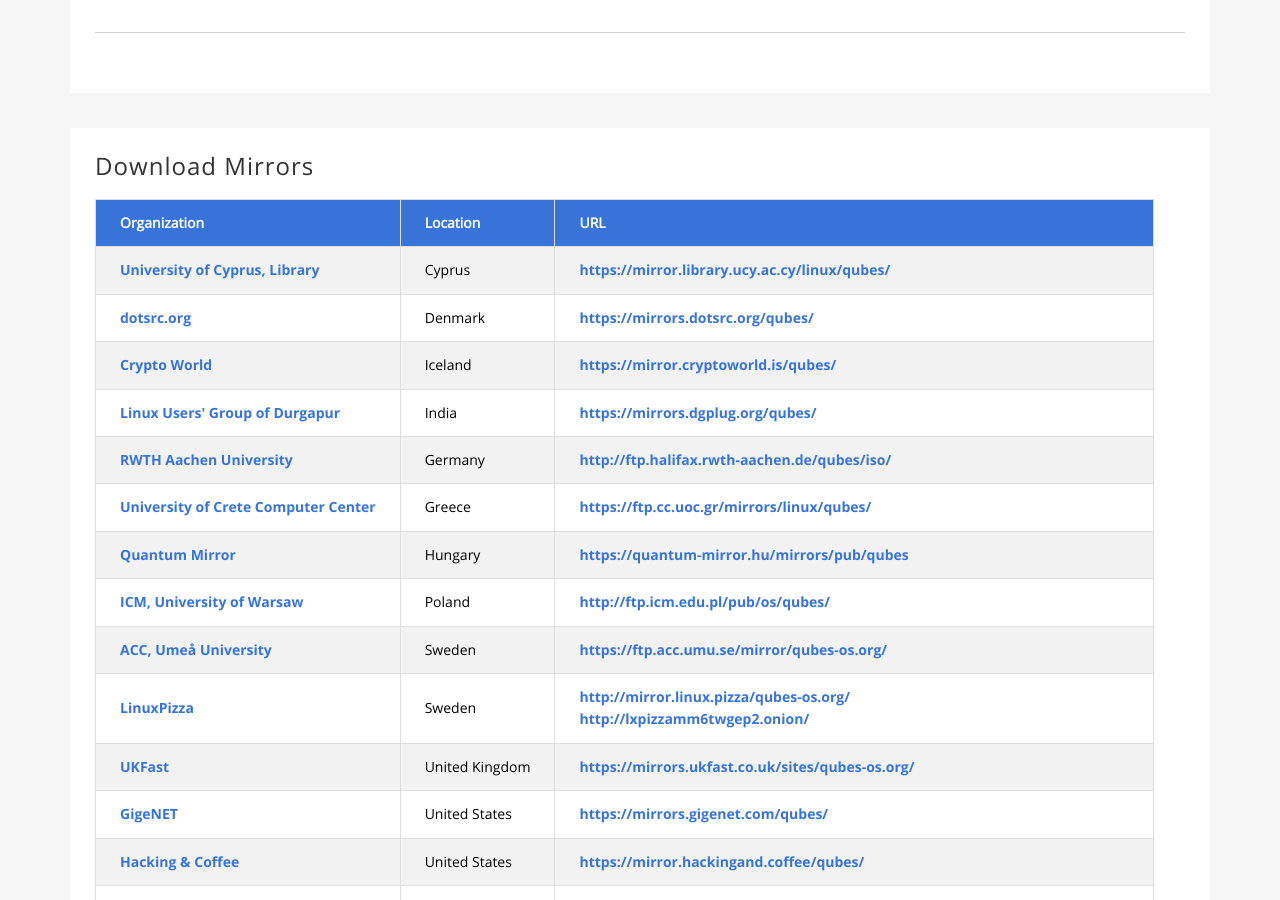
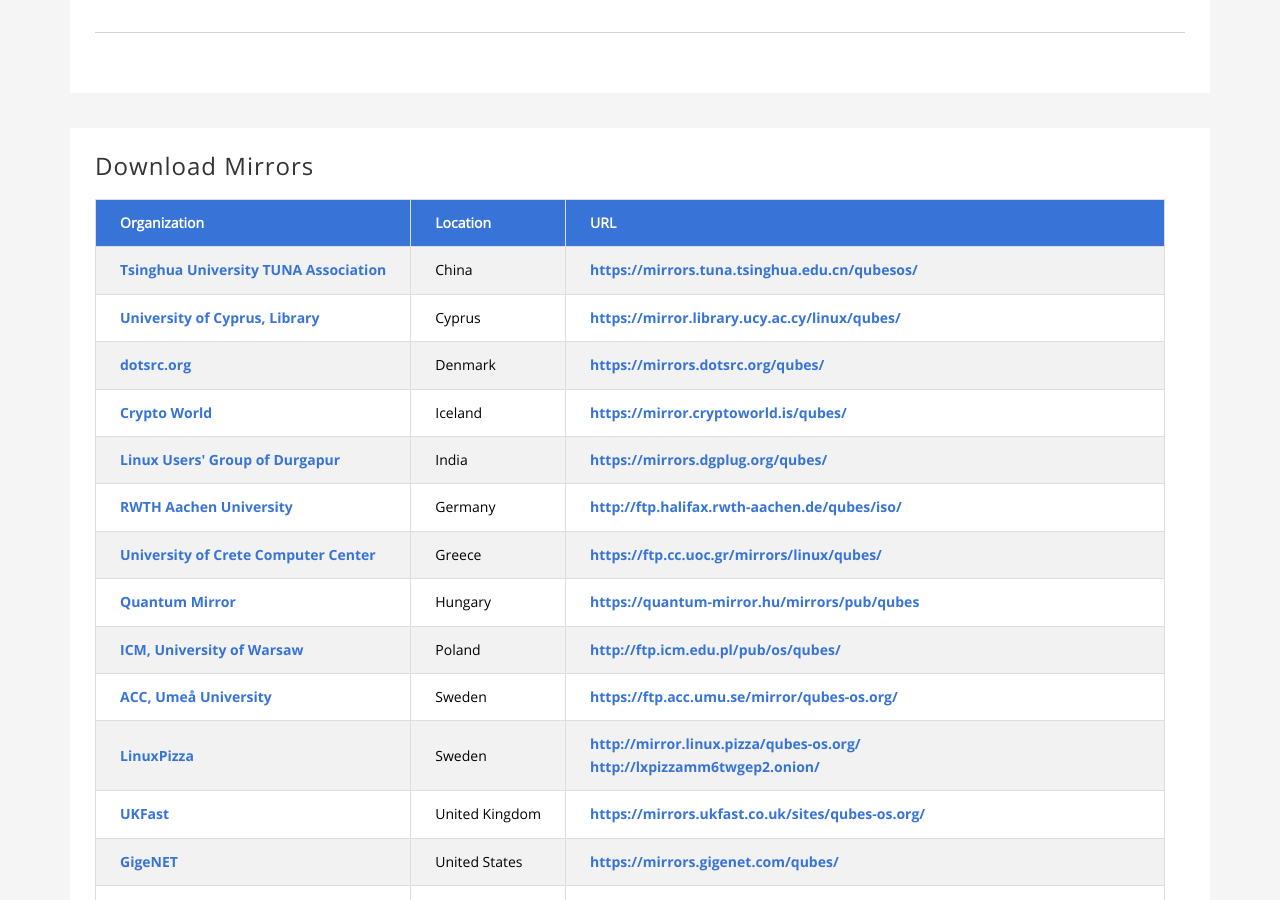
Before and after one commit to QubesOS/qubesos.github.io, a Jekyll site: the page built from pages/downloads.md, in a window 1280 px wide and 900 px high, scrolled down 3281 px. Built offline with Jekyll 4.4.1, drawn with Linux system fonts in a browser that asks for light colours; some web fonts are replaced.

Commit message:
Add Tsinghua University TUNA Association mirror

```diff
--- a/_data/mirrors.yml
+++ b/_data/mirrors.yml
@@ -1,3 +1,9 @@
+ - organization: Tsinghua University TUNA Association
+   org_url: https://tuna.moe/
+   location: China
+   urls:
+   - url: https://mirrors.tuna.tsinghua.edu.cn/qubesos/
+
  - organization: University of Cyprus, Library
    org_url: http://library.ucy.ac.cy
    location: Cyprus
```
